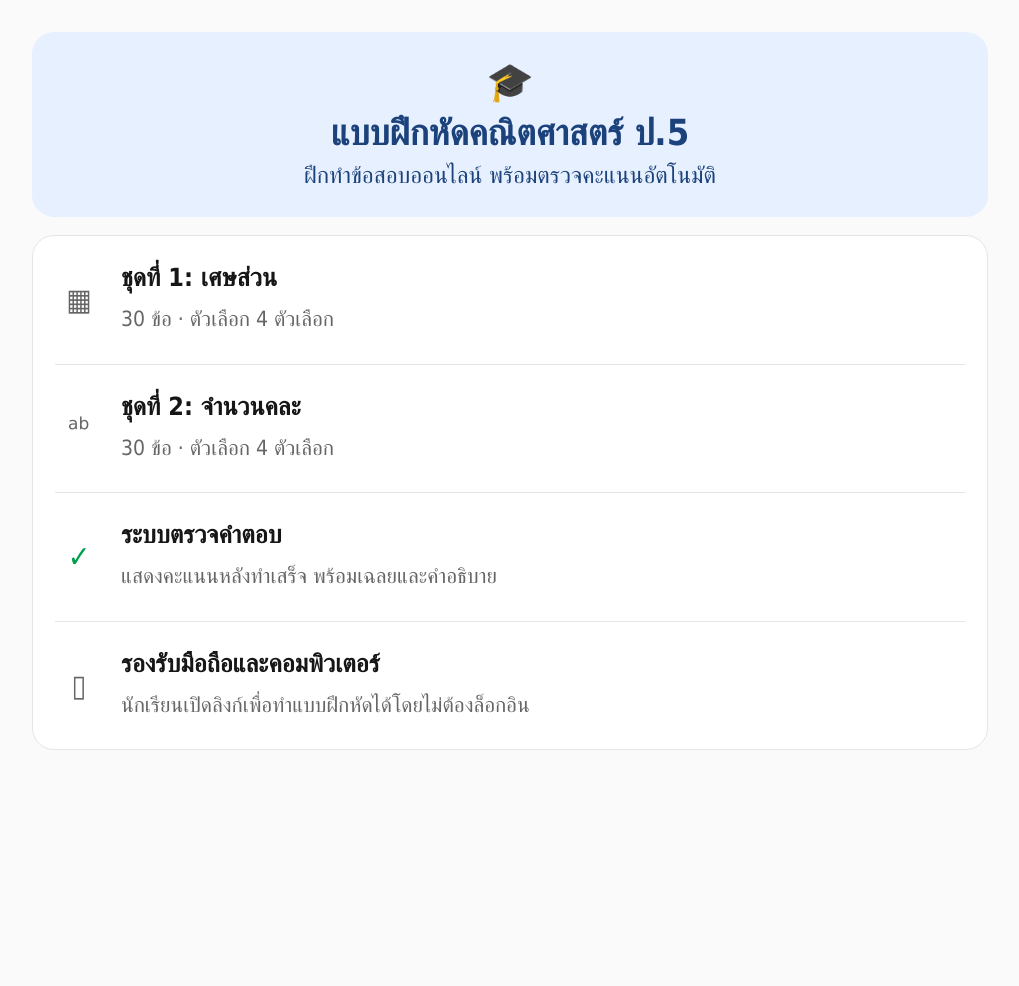
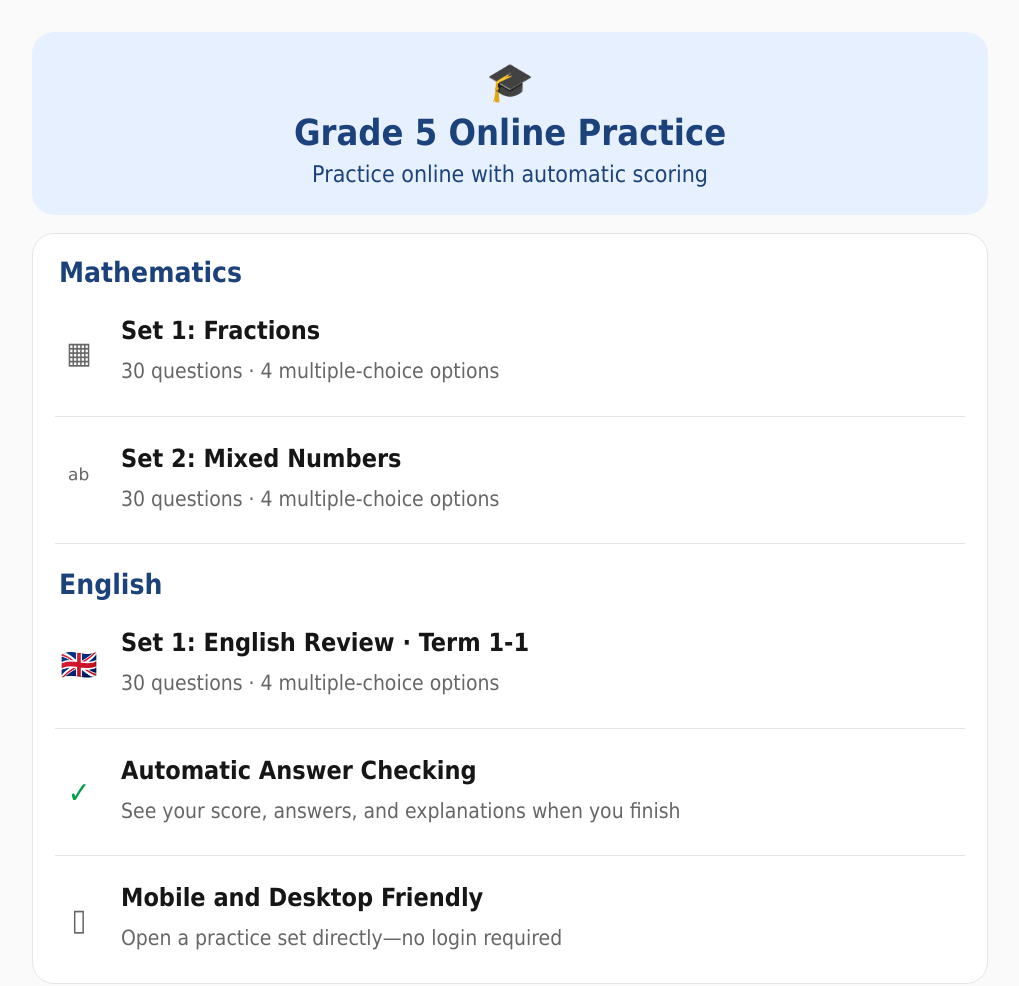
Before and after one commit to azingtof/grade5, a plain HTML site: page index.html in a window 1280 px wide. Shown: the whole page, without its empty margins (130-1149 px from the left). Before the commit the page ends 800 px from the top, so only its background shows below. Drawn offline with Linux system fonts and the light colour scheme.

Commit message:
eng link
Co-authored-by: Copilot <223556219+Copilot@users.noreply.github.com>

```diff
--- a/index.html
+++ b/index.html
@@ -1,10 +1,10 @@
 
 <!DOCTYPE html>
-<html lang="th">
+<html lang="en">
 <head>
 <meta charset="UTF-8">
 <meta name="viewport" content="width=device-width, initial-scale=1">
-<title>แบบฝึกหัดคณิตศาสตร์ ป.5</title>
+<title>Grade 5 Online Practice</title>
 <style>
 *{box-sizing:border-box}
 body{margin:0;background:#fafafa;color:#161616;font-family:Tahoma,sans-serif}
@@ -20,6 +20,8 @@ h1{font-size:clamp(24px,4vw,36px);margin:8px 0}
 .link h2{font-size:clamp(19px,2.7vw,25px);margin:0 0 10px}
 .link p{color:#666;font-size:clamp(15px,2.4vw,21px);margin:0;line-height:1.6}
 .link:hover h2{color:#2458a6}
+.subject-title{font-size:clamp(21px,3vw,28px);margin:24px 0 0;padding:0 4px;color:#1c427b}
+.subject-title:first-child{margin-top:22px}
 .green{color:#00a04b}
 @media(max-width:600px){.wrap{padding:12px}.hero{padding:22px 12px}.panel{padding:0 15px}.link{gap:14px}}
 </style>
@@ -29,41 +31,51 @@ h1{font-size:clamp(24px,4vw,36px);margin:8px 0}
 
 <header class="hero">
   <div class="icon">🎓</div>
-  <h1>แบบฝึกหัดคณิตศาสตร์ ป.5</h1>
-  <p>ฝึกทำข้อสอบออนไลน์ พร้อมตรวจคะแนนอัตโนมัติ</p>
+  <h1>Grade 5 Online Practice</h1>
+  <p>Practice online with automatic scoring</p>
 </header>
 
 <section class="panel">
 
+  <h2 class="subject-title">Mathematics</h2>
   <a class="link" href="quiz/fractions.html">
     <div class="ico">▦</div>
     <div>
-      <h2>ชุดที่ 1: เศษส่วน</h2>
-      <p>30 ข้อ · ตัวเลือก 4 ตัวเลือก</p>
+      <h2>Set 1: Fractions</h2>
+      <p>30 questions · 4 multiple-choice options</p>
     </div>
   </a>
 
   <a class="link" href="quiz/mixnumber.html">
     <div class="ico">ᵃᵇ</div>
     <div>
-      <h2>ชุดที่ 2: จำนวนคละ</h2>
-      <p>30 ข้อ · ตัวเลือก 4 ตัวเลือก</p>
+      <h2>Set 2: Mixed Numbers</h2>
+      <p>30 questions · 4 multiple-choice options</p>
+    </div>
+  </a>
+
+  <h2 class="subject-title">English</h2>
+  <a class="link" href="quiz/eng1.html">
+    <div class="ico">🇬🇧</div>
+    <div>
+      <h2>Set 1: English Review · Term 1-1</h2>
+      <p>30 questions · 4 multiple-choice options</p>
     </div>
   </a>
 
   <div class="link">
     <div class="ico green">✓</div>
     <div>
-      <h2>ระบบตรวจคำตอบ</h2>
-      <p>แสดงคะแนนหลังทำเสร็จ พร้อมเฉลยและคำอธิบาย</p>
+      <h2>Automatic Answer Checking</h2>
+      <p>See your score, answers, and explanations when you finish</p>
     </div>
   </div>
 
   <div class="link">
     <div class="ico">▯</div>
     <div>
-      <h2>รองรับมือถือและคอมพิวเตอร์</h2>
-      <p>นักเรียนเปิดลิงก์เพื่อทำแบบฝึกหัดได้โดยไม่ต้องล็อกอิน</p>
+      <h2>Mobile and Desktop Friendly</h2>
+      <p>Open a practice set directly—no login required</p>
     </div>
   </div>
 
```
